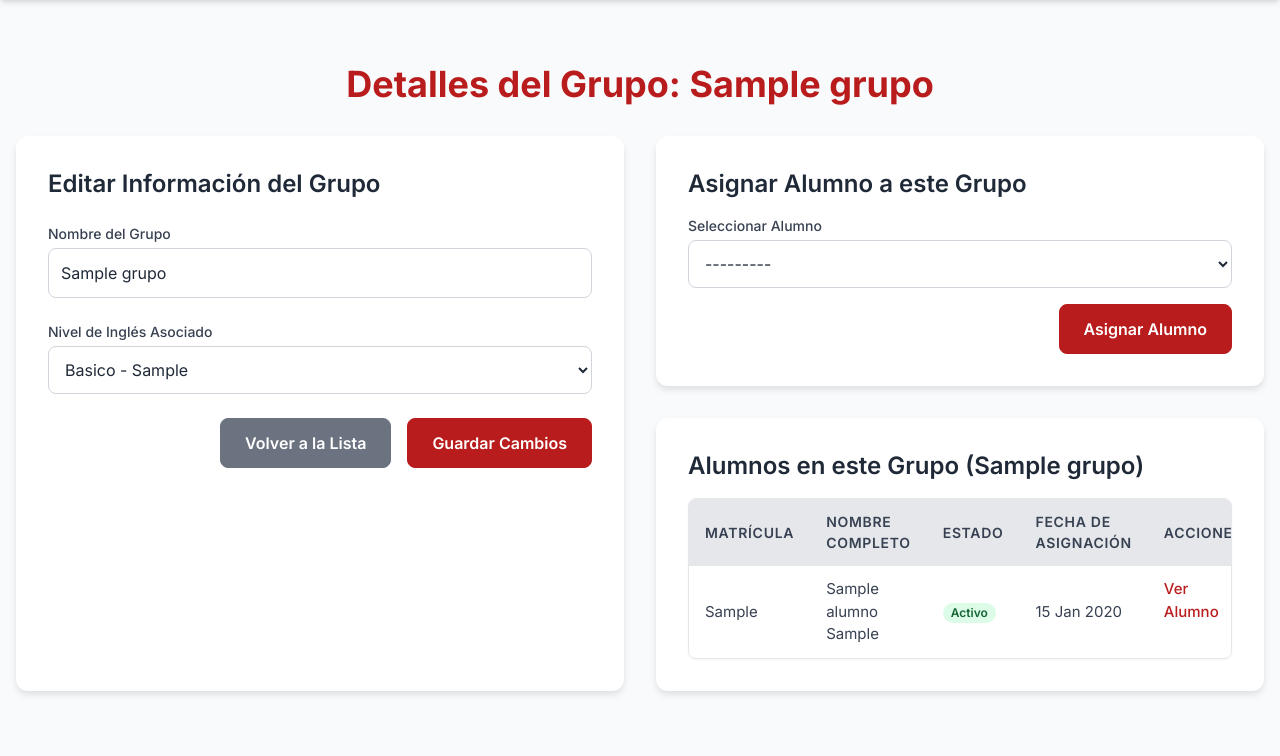
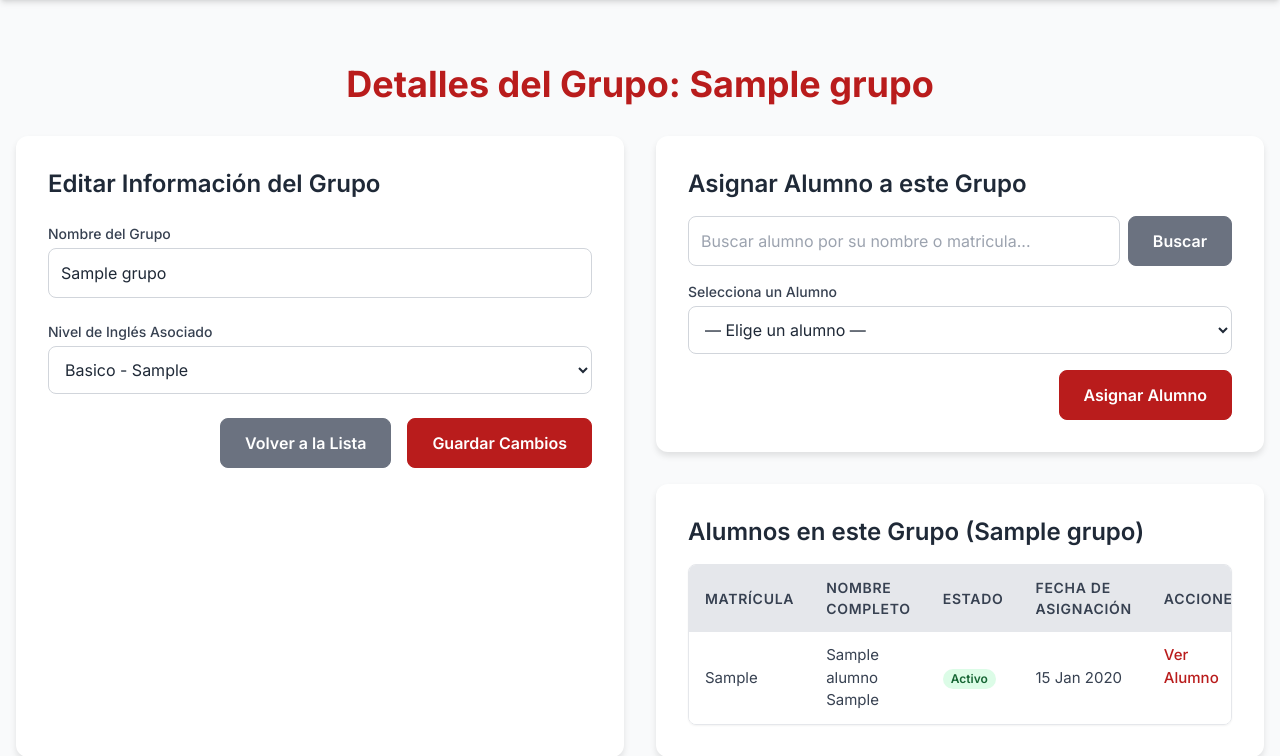
Before and after one commit to RVMiranda/CIA_APP, a Django app: page /groups/groups/1/ in a window 1280 px wide. Shown: the part 96-852 px from the top of the page. Before the commit the page ends 791 px from the top, so only its background shows below. Run offline with Django 3.2, Linux system fonts and the light colour scheme; tables that the repository leaves empty hold one stand-in row (values such as "Sample post"); some libraries are stand-ins or nearby versions.

Commit message:
buscador desde el detalle de grupo

```diff
--- a/grupos/views.py
+++ b/grupos/views.py
@@ -4,6 +4,8 @@ from django.urls import reverse_lazy
 from .models import Grupo, GrupoAlumno
 from .forms import GrupoForm, GrupoAlumnoForm
 from alumnos.models import NivelIngles, Alumno
+from django.db.models import Q
+
 # Create your views here.
 
 class GrupoListView(ListView):
@@ -57,52 +59,65 @@ class GrupoDetailView(DetailView):
 
     def get_context_data(self, **kwargs):
         context = super().get_context_data(**kwargs)
+        grupo = self.object
+
         # Formulario para editar el grupo
-        context['grupo_form'] = GrupoForm(instance=self.object)
-        # Formulario para asignar alumnos a este grupo
-        context['grupo_alumno_form'] = GrupoAlumnoForm(grupo=self.object)
+        context['grupo_form'] = GrupoForm(instance=grupo)
 
-        # Obtener los alumnos asignados a este grupo, filtrando solo los activos
+        # Filtro de búsqueda
+        q = self.request.GET.get('q', '').strip()
+
+        # Alumnos disponibles (activos y no asignados a este grupo)
+        disponibles = Alumno.objects.filter(activo=True) \
+            .exclude(grupoalumno__grupo=grupo) \
+            .order_by('apellido', 'nombre')
+
+        if q:
+            disponibles = disponibles.filter(
+                Q(nombre__icontains=q) |
+                Q(apellido__icontains=q) |
+                Q(matricula__icontains=q)
+            )
+
+        context['available_alumnos'] = disponibles
+        context['search_query'] = q
+
+        # Formulario para asignar (solo contiene el campo "grupo")
+        # pero vamos a tomar el alumno desde POST manualmente
+        context['grupo_alumno_form'] = GrupoAlumnoForm(grupo=grupo)
+
+        # Alumnos ya en el grupo
         context['alumnos_en_grupo'] = GrupoAlumno.objects.filter(
-            grupo=self.object,
-            alumno__activo=True # ¡Filtrar solo alumnos activos!
-        ).order_by('alumno__apellido', 'alumno__nombre')
-        context['titulo'] = f'Detalles del Grupo: {self.object.nombre}'
+            grupo=grupo,
+            alumno__activo=True
+        ).select_related('alumno').order_by('alumno__apellido', 'alumno__nombre')
+
+        context['titulo'] = f'Detalles del Grupo: {grupo.nombre}'
         return context
 
     def post(self, request, *args, **kwargs):
-        self.object = self.get_object() # Obtener la instancia del grupo
+        self.object = self.get_object()
+        grupo = self.object
 
-        if 'submit_grupo_form' in request.POST: # Si se envió el formulario de edición del grupo
-            form = GrupoForm(request.POST, instance=self.object)
+        # Edición de datos de grupo
+        if 'submit_grupo_form' in request.POST:
+            form = GrupoForm(request.POST, instance=grupo)
             if form.is_valid():
                 form.save()
-                return redirect('grupos:detalleGrupo', pk=self.object.pk)
-            else:
-                context = self.get_context_data(object=self.object)
-                context['grupo_form'] = form
-                return self.render_to_response(context)
-        elif 'submit_assign_alumno_form' in request.POST: # Si se envió el formulario de asignar alumno
-            grupo_alumno_form = GrupoAlumnoForm(request.POST, grupo=self.object)
-            if grupo_alumno_form.is_valid():
-                asignacion = grupo_alumno_form.save(commit=False)
-                asignacion.grupo = self.object
-                asignacion.save()
-                return redirect('grupos:detalleGrupo', pk=self.object.pk)
-            else:
-                context = self.get_context_data(object=self.object)
-                context['grupo_alumno_form'] = grupo_alumno_form
-                return self.render_to_response(context)
-        elif 'submit_remove_alumno_from_group' in request.POST: # ¡Nuevo! Para eliminar alumno del grupo
+            return redirect('grupos:detalleGrupo', pk=grupo.pk)
+
+        # Asignar un alumno seleccionado
+        if 'submit_assign_alumno_form' in request.POST:
+            alumno_pk = request.POST.get('alumno_pk')
+            alumno = get_object_or_404(Alumno, pk=alumno_pk, activo=True)
+            # crear asignación si no existe
+            GrupoAlumno.objects.get_or_create(alumno=alumno, grupo=grupo)
+            return redirect('grupos:detalleGrupo', pk=grupo.pk)
+
+        # ... (eliminar alumno ya lo tienes) ...
+        if 'submit_remove_alumno_from_group' in request.POST:
             asignacion_id = request.POST.get('asignacion_id')
-            if asignacion_id:
-                try:
-                    asignacion = GrupoAlumno.objects.get(pk=asignacion_id, grupo=self.object)
-                    asignacion.delete()
-                except GrupoAlumno.DoesNotExist:
-                    # Manejar el error si la asignación no existe o no pertenece a este grupo
-                    pass # Podrías añadir un mensaje de error aquí
-            return redirect('grupos:detalleGrupo', pk=self.object.pk)
+            GrupoAlumno.objects.filter(pk=asignacion_id, grupo=grupo).delete()
+            return redirect('grupos:detalleGrupo', pk=grupo.pk)
 
-        # Si no se reconoce el botón de submit, recarga la página
-        return redirect('grupos:detalleGrupo', pk=self.object.pk)
+        return redirect('grupos:detalleGrupo', pk=grupo.pk)
--- a/templates/grupos/detalleGrupo.html
+++ b/templates/grupos/detalleGrupo.html
@@ -53,38 +53,47 @@
         <div class="space-y-8">
             <!-- Recuadro para Asignar Alumno a este Grupo -->
             <div class="card">
-                <h2 class="text-2xl font-semibold text-gray-800 mb-4">Asignar Alumno a este Grupo</h2>
+                <h2 class="text-2xl font-semibold text-gray-800 mb-4">
+                    Asignar Alumno a este Grupo
+                </h2>
+
+                <!-- Buscador -->
+                <form method="get" class="mb-4 flex space-x-2">
+                    <input
+                    type="text"
+                    name="q"
+                    value="{{ search_query }}"
+                    placeholder="Buscar alumno por su nombre o matricula..."
+                    class="input-field flex-grow"
+                    >
+                    <button type="submit" class="btn btn-secondary">Buscar</button>
+                </form>
+
+                <!-- Formulario de asignación -->
                 <form method="post" class="space-y-4">
                     {% csrf_token %}
-                    {% for field in grupo_alumno_form %}
-                        <div class="form-field">
-                            <label for="{{ field.id_for_label }}" class="block text-sm font-medium text-gray-700 mb-1">
-                                {{ field.label }}
-                            </label>
-                            {{ field }}
-                            {% if field.help_text %}
-                                <p class="mt-1 text-sm text-gray-500">{{ field.help_text }}</p>
-                            {% endif %}
-                            {% for error in field.errors %}
-                                <p class="mt-1 text-sm text-red-600">{{ error }}</p>
-                            {% endfor %}
-                        </div>
-                    {% endfor %}
-                    {% if grupo_alumno_form.non_field_errors %}
-                        <div class="bg-red-100 border border-red-400 text-red-700 px-4 py-3 rounded relative" role="alert">
-                            <strong class="font-bold">¡Error en Asignación de Alumno!</strong>
-                            <ul class="mt-2 list-disc list-inside">
-                                {% for error in grupo_alumno_form.non_field_errors %}
-                                    <li>{{ error }}</li>
-                                {% endfor %}
-                            </ul>
-                        </div>
-                    {% endif %}
+                    <div>
+                    <label for="alumno_pk" class="block text-sm font-medium text-gray-700 mb-1">
+                        Selecciona un Alumno
+                    </label>
+                    <select name="alumno_pk" id="alumno_pk" class="input-field">
+                        <option value="">— Elige un alumno —</option>
+                        {% for alumno in available_alumnos %}
+                        <option value="{{ alumno.pk }}">
+                            {{ alumno.apellido }}, {{ alumno.nombre }} ({{ alumno.matricula }})
+                        </option>
+                        {% endfor %}
+                    </select>
+                    </div>
+
                     <div class="flex justify-end">
-                        <button type="submit" name="submit_assign_alumno_form" class="btn btn-primary">Asignar Alumno</button>
+                    <button type="submit" name="submit_assign_alumno_form" class="btn btn-primary">
+                        Asignar Alumno
+                    </button>
                     </div>
                 </form>
             </div>
+
 
             <!-- Recuadro: Alumnos en el Grupo (ya existente) -->
             <div class="card">
```
